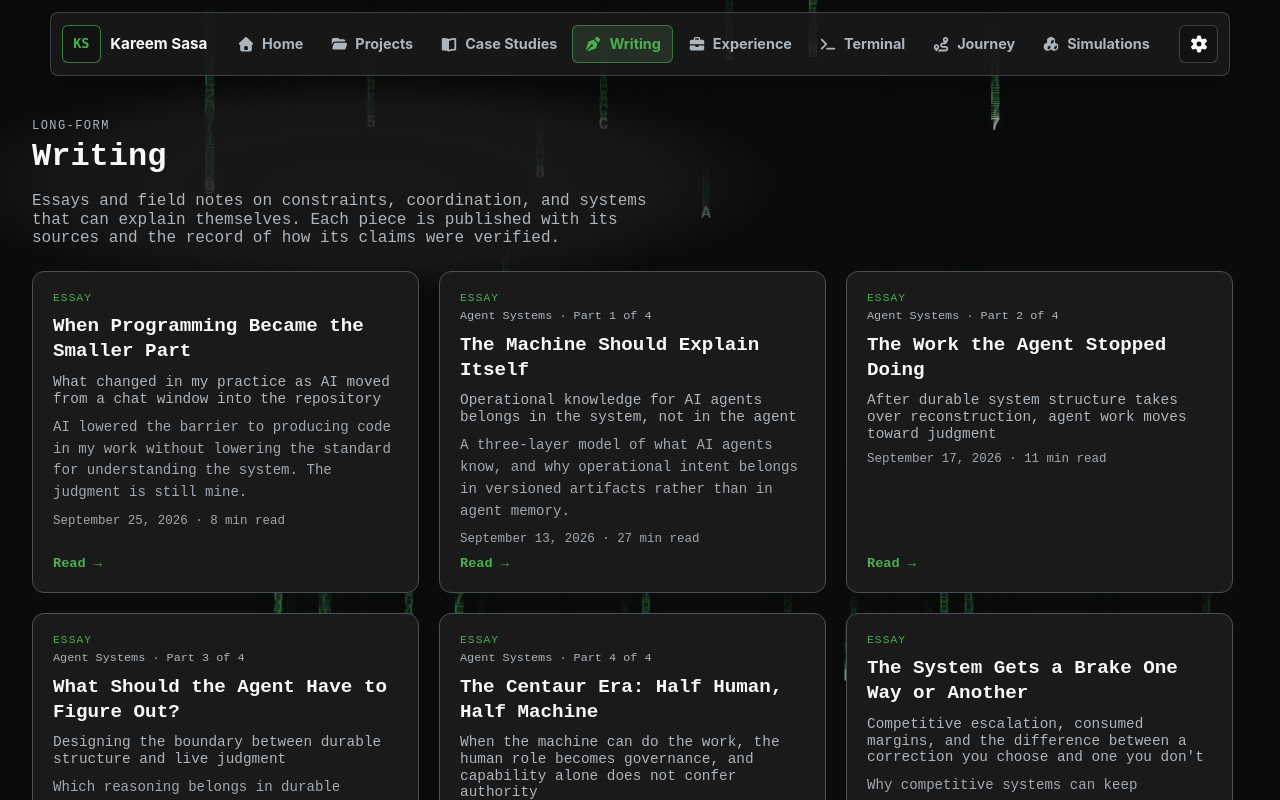
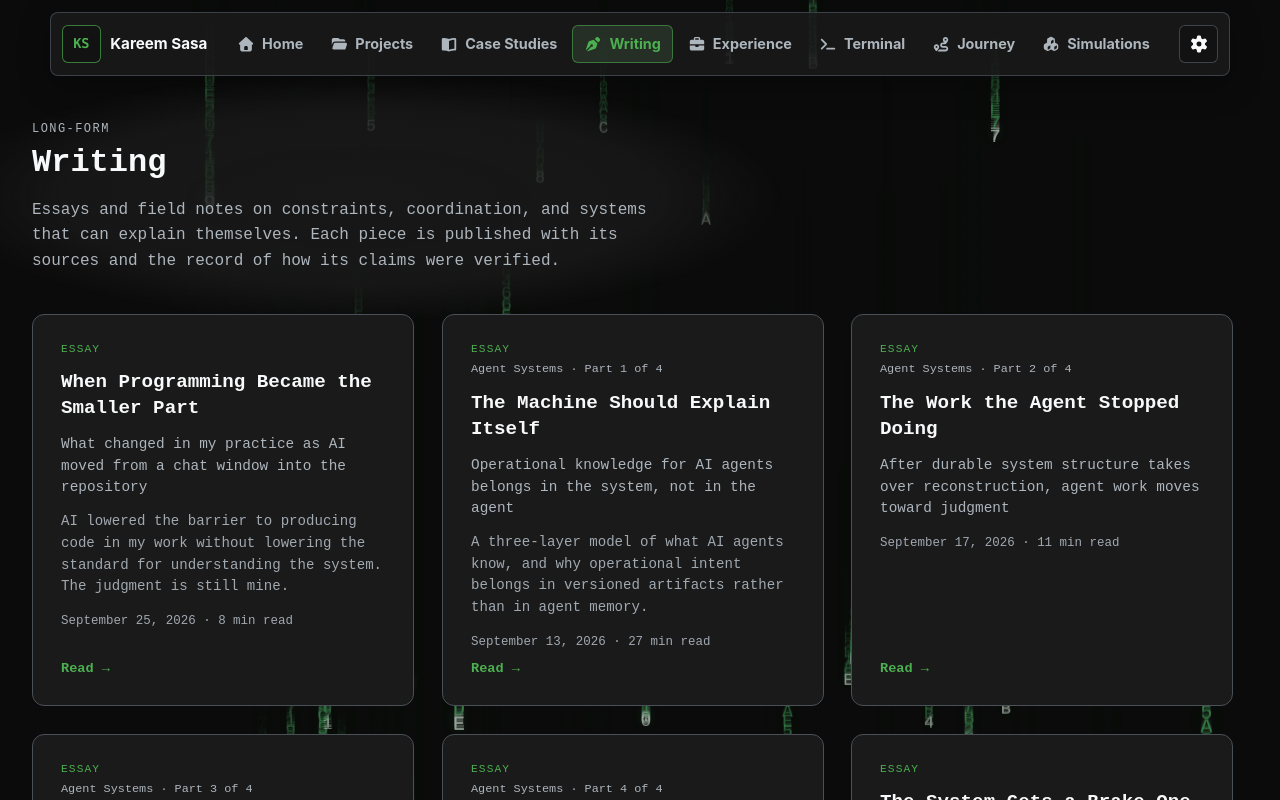
Before and after one commit to kareemsasa3/personal-website, a React (Vite) app in the folder web/: page /writing in a window 1280 px wide. Shown: the top 800 px of the page. Built offline with nearby package versions, Linux system fonts and the light colour scheme.

Commit message:
style(writing): loosen spacing on the writing index header and cards
Co-Authored-By: Claude Opus 5.5 <noreply@anthropic.com>

```diff
--- a/web/src/pages/Writing/Writing.css
+++ b/web/src/pages/Writing/Writing.css
@@ -7,7 +7,7 @@
 }
 
 .writing-container > * + * {
-  margin-top: 1.5rem;
+  margin-top: 2.5rem;
 }
 
 .writing-header h1 {
@@ -25,28 +25,29 @@
 .writing-header p {
   color: var(--app-text-secondary);
   max-width: 68ch;
+  line-height: 1.6;
 }
 
 .writing-grid {
   display: grid;
   grid-template-columns: repeat(auto-fit, minmax(320px, 1fr));
-  gap: 1.25rem;
+  gap: 1.75rem;
 }
 
 .writing-card {
   display: flex;
   flex-direction: column;
-  gap: 0.6rem;
-  padding: 1.25rem;
+  gap: 0.75rem;
+  padding: 1.75rem;
   color: inherit;
   text-decoration: none;
   min-width: 0;
 }
 
 .writing-card h2 {
-  margin: 0;
+  margin: 0.15rem 0 0;
   font-size: 1.2rem;
-  line-height: 1.3;
+  line-height: 1.35;
 }
 
 .writing-card-eyebrow {
@@ -69,6 +70,7 @@
   margin: 0;
   color: var(--app-text-secondary);
   font-size: 0.9rem;
+  line-height: 1.5;
 }
 
 .writing-card-description {
@@ -82,6 +84,7 @@
   margin: 0;
   color: var(--app-text-muted);
   font-size: 0.78rem;
+  padding-top: 0.25rem;
 }
 
 .writing-card-link {
```
